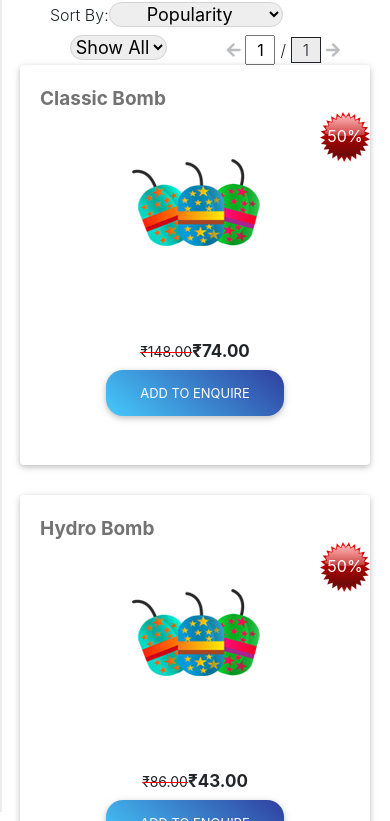
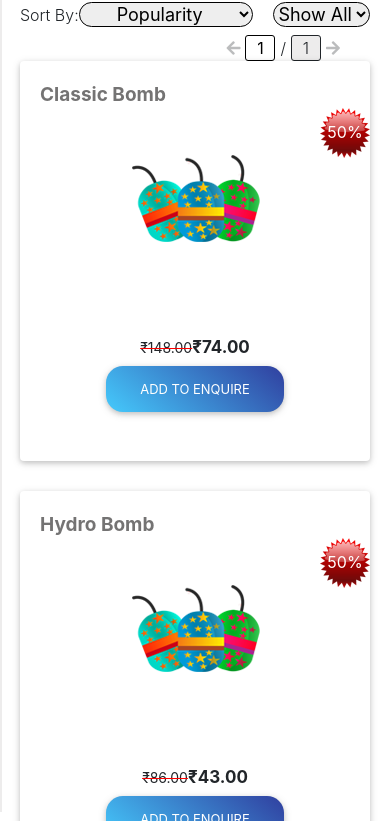
Before and after one commit to uthistran/website, a React app in the folder website/: page /product in a window 390 px wide. Shown: the part 32-853 px from the top of the page. Built offline with nearby package versions, Linux system fonts and the light colour scheme; a web font is replaced by a local one.

Commit message:
productcontroller css changes

```diff
--- a/website/src/productcontroller/productcontroller.css
+++ b/website/src/productcontroller/productcontroller.css
@@ -19,6 +19,9 @@
     margin-left: 5px;
     margin-right: 5px;
     text-align: center;
+    padding: 0px;
+    border: 1px solid;
+    border-radius: 3px;
 }
 
 .productController .totalPageInput{
@@ -29,6 +32,7 @@
     display: inline-block;
     border: 1px solid;
     text-align: center;
+    border-radius: 3px;
 }
 
 
@@ -40,3 +44,16 @@
 .enableArrow{
     cursor: pointer;
 }
+
+
+@media screen and (max-width: 600px)
+  {
+        .productController{
+            margin-left: 0px;
+        }
+
+        .customDropdown{
+            border-radius: 15px;
+            border-color: black;
+        }
+  }
```
